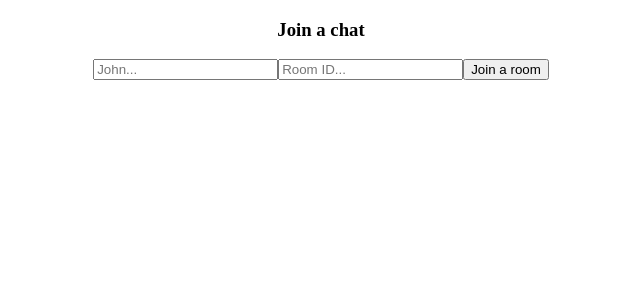
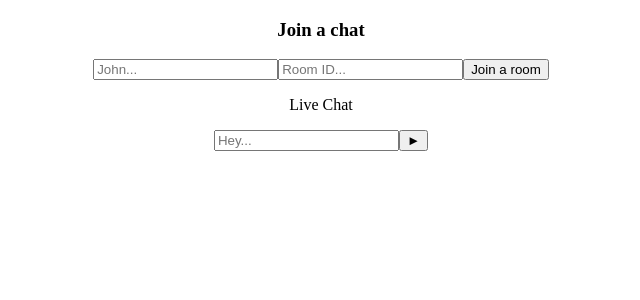
Before and after one commit to usmanAfzalKhan/Kommunication, a React (Create React App) app in the folder client/: page / in a window 1280 px wide. Shown: the top 300 px of the page, without its empty margins (319-959 px from the left). Built offline with nearby package versions, Linux system fonts and the light colour scheme; no server answers.

Commit message:
feat: add Chat file

```diff
--- a/client/src/App.js
+++ b/client/src/App.js
@@ -1,6 +1,7 @@
 import { useState } from 'react';
 import './App.css';
 import io from 'socket.io-client'
+import Chat from './Chat';
 
 const socket = io.connect("http://localhost:3001");
 
@@ -32,6 +33,8 @@
       }}
       />
       <button onClick={joinRoom}>Join a room</button>
+
+      <Chat socket={socket} username={username} room={room} />
     </div>
   );
 }
--- /dev/null
+++ b/client/src/Chat.js
@@ -0,0 +1,18 @@
+import React from "react";
+
+function Chat({ socket, username, room }) {
+  return (
+    <div>
+      <div className="chat-header">
+        <p>Live Chat</p>
+      </div>
+      <div className="chat-body"></div>
+      <div className="chat-footer">
+        <input type="text" placeholder="Hey..." />
+        <button>&#9658;</button>
+      </div>
+    </div>
+  );
+}
+
+export default Chat;
```
